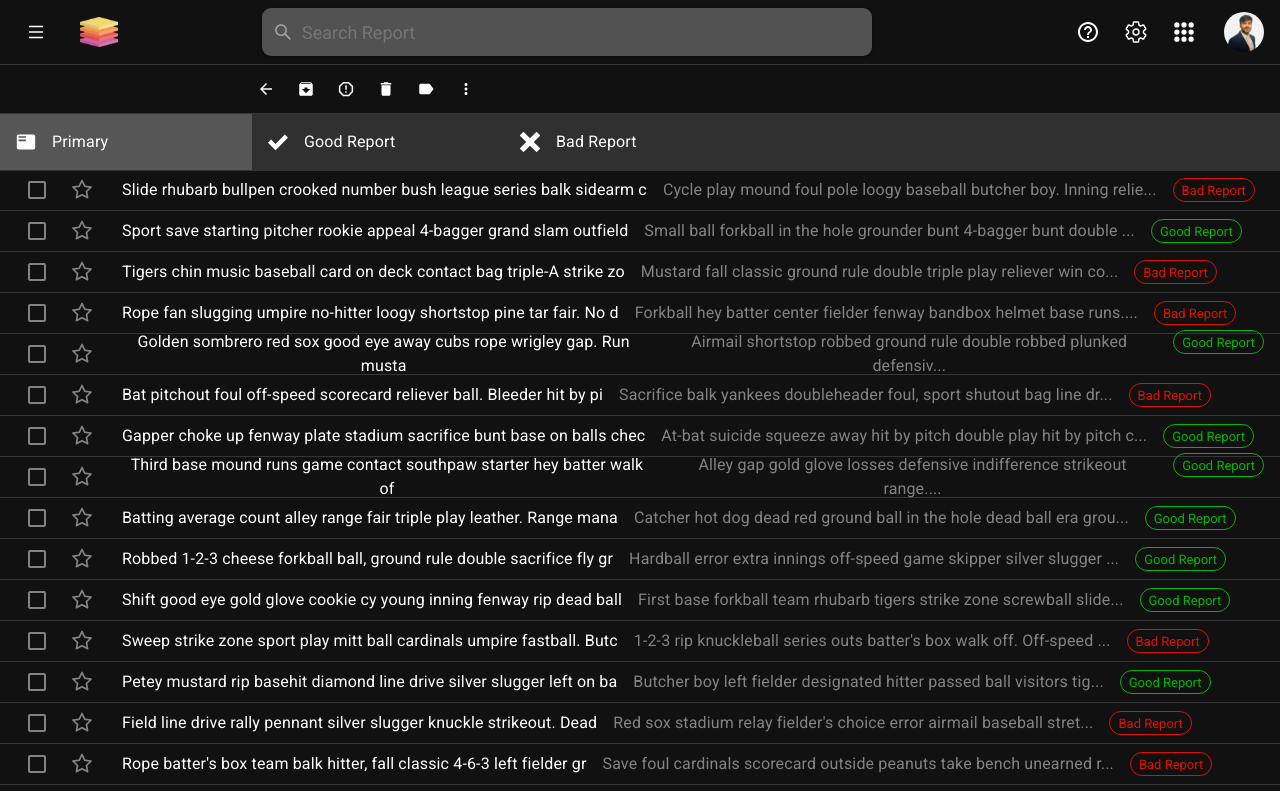
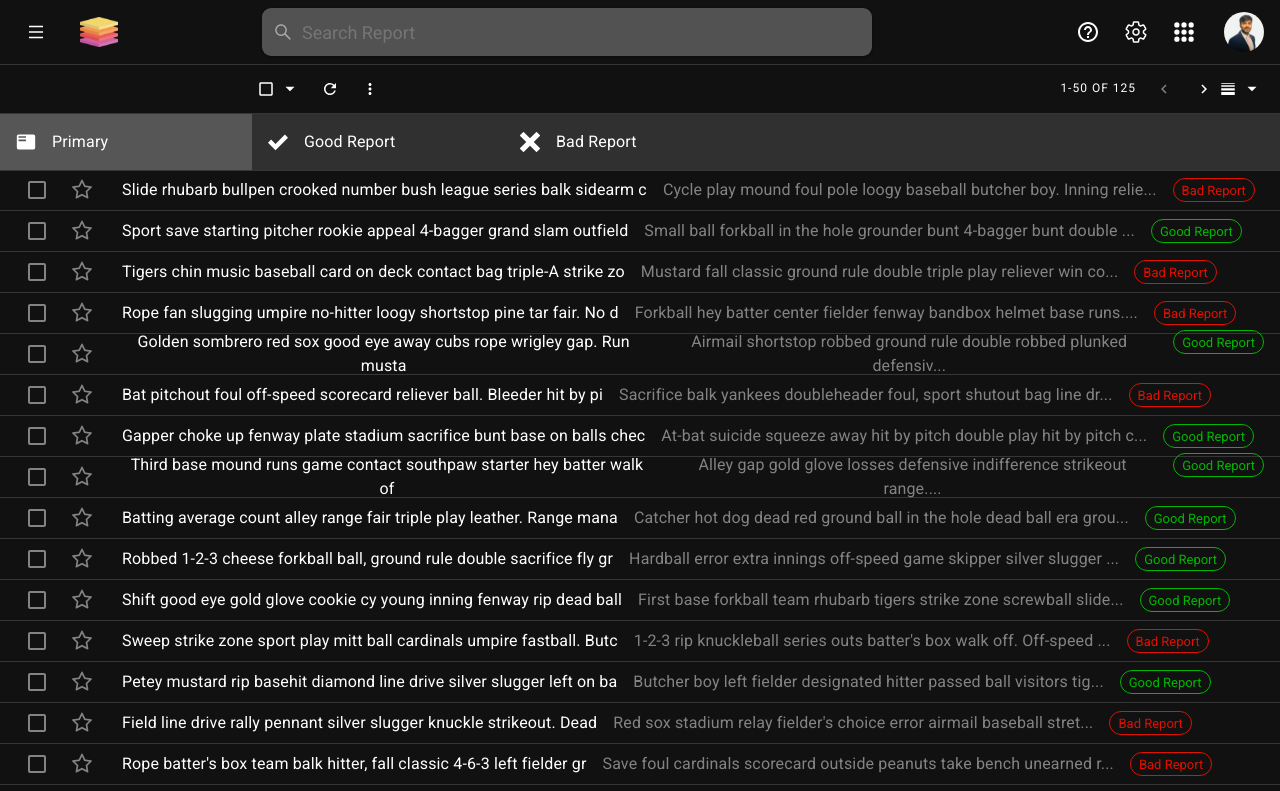
Before and after one commit to chiragkhandhar/Gmail-Clone, a React (Create React App) app: page / in a window 1280 px wide. Shown: the top 791 px of the page. Built offline with nearby package versions, Linux system fonts and the light colour scheme.

Commit message:
Add dynamic menubar

```diff
--- a/src/App.js
+++ b/src/App.js
@@ -1,15 +1,18 @@
 import "./App.css";
+import { useRef } from "react";
 
 import Navbar from "./Components/Navbar";
 import MenuBar from "./Components/MenuBar";
 import Content from "./Components/Content";
 
 function App() {
+  const menuBarRef = useRef(null);
+  const contentRef = useRef(null);
   return (
     <div className="App">
       <Navbar />
-      <MenuBar />
-      <Content/>
+      <MenuBar ref={menuBarRef} contentRef={contentRef} />
+      <Content ref={contentRef} menuBarRef={menuBarRef} />
     </div>
   );
 }
--- a/src/Components/Content.js
+++ b/src/Components/Content.js
@@ -94,9 +94,10 @@ export class Content extends Component {
 
   setNoteData = (note_data) => {
     this.setState({
-      openMode: true,
+      openMode: !this.state.openMode,
       rowData: note_data,
     });
+    this.props.menuBarRef.current.toggleOpenMenu();
   };
 
   render() {
--- a/src/Components/MenuBar.js
+++ b/src/Components/MenuBar.js
@@ -5,6 +5,7 @@ import withStyles from "@material-ui/core/styles/withStyles";
 import IconButton from "@material-ui/core/IconButton";
 import Typography from "@material-ui/core/Typography";
 import Link from "@material-ui/core/Link";
+import Tooltip from "@material-ui/core/Tooltip";
 
 // Icons
 import {
@@ -71,12 +72,27 @@ export class MenuBar extends Component {
     count: 125,
     openMenu: false,
   };
+
+  toggleOpenMenu = () => {
+    this.setState({
+      openMenu: !this.state.openMenu,
+    });
+  };
+
+  handleBackPress = () => {
+    const note_data = {
+      id: 0,
+      title: "",
+      desc: "",
+    };
+    this.props.contentRef.current.setNoteData(note_data);
+  };
   render() {
     const { classes } = this.props;
     const { count, openMenu } = this.state;
     return (
       <div className={classes.container}>
-        {openMenu ? (
+        {!openMenu ? (
           <div className={classes.blockWrapper}>
             <div className={classes.block1}>
               <IconButton aria-label="menu" size="small">
@@ -117,25 +133,45 @@ export class MenuBar extends Component {
         ) : (
           <div className={classes.blockWrapper}>
             <div className={classes.block1}>
-              <IconButton aria-label="menu" size="small">
+              <Tooltip title="Back to Inbox">
+                <IconButton
+                  aria-label="menu"
+                  size="small"
+                  onClick={this.handleBackPress}
+                >
                   <MdArrowBack className={classes.blockIcons} />
                 </IconButton>
+              </Tooltip>
+
+              <Tooltip title="Archive">
                 <IconButton aria-label="menu" size="small">
                   <MdArchive className={classes.blockIcons} />
                 </IconButton>
+              </Tooltip>
+
+              <Tooltip title="Report Spam">
                 <IconButton aria-label="menu" size="small">
                   <RiSpam2Line className={classes.blockIcons} />
                 </IconButton>
+              </Tooltip>
+
+              <Tooltip title="Delete">
                 <IconButton aria-label="menu" size="small">
                   <MdDelete className={classes.blockIcons} />
                 </IconButton>
+              </Tooltip>
+
+              <Tooltip title="Label">
                 <IconButton aria-label="menu" size="small">
                   <MdLabel className={classes.blockIcons} />
                 </IconButton>
+              </Tooltip>
 
+              <Tooltip title="More">
                 <IconButton aria-label="menu" size="small">
                   <MdMoreVert className={classes.blockIcons} />
                 </IconButton>
+              </Tooltip>
             </div>
           </div>
         )}
```
Lines whose indentation alone changed are shown as unchanged.
